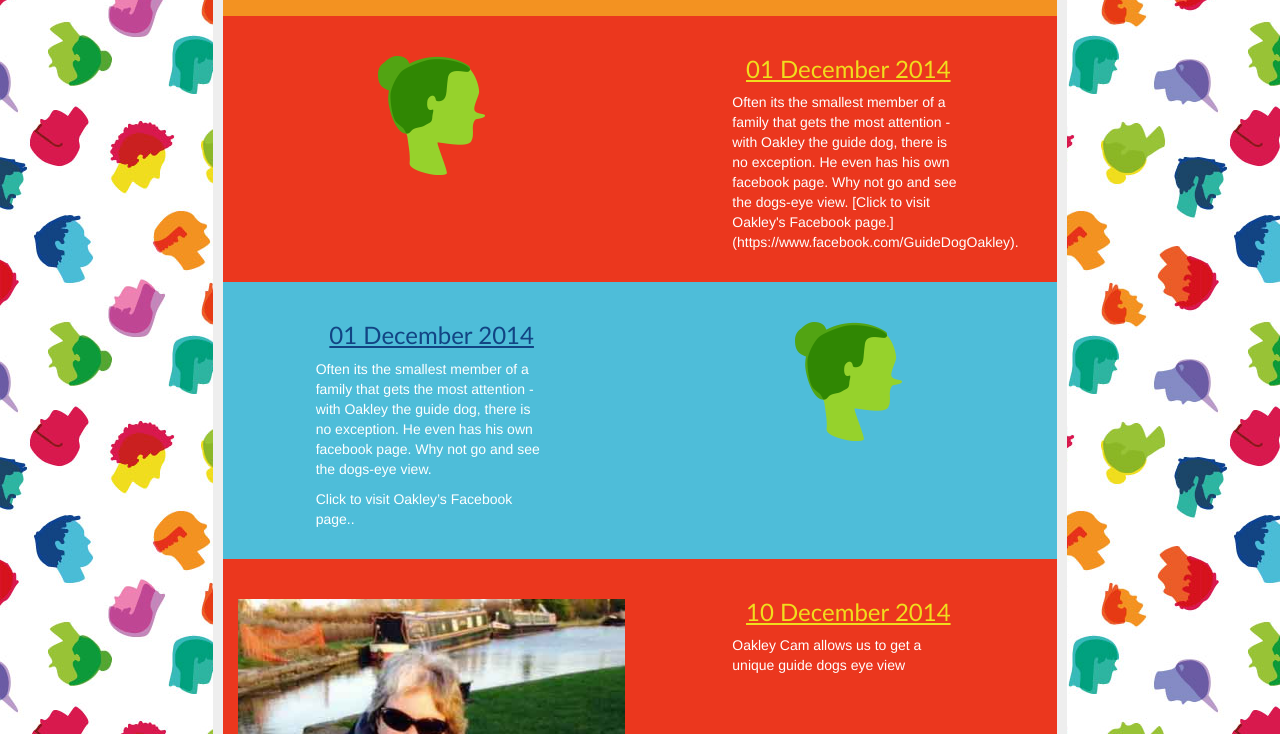
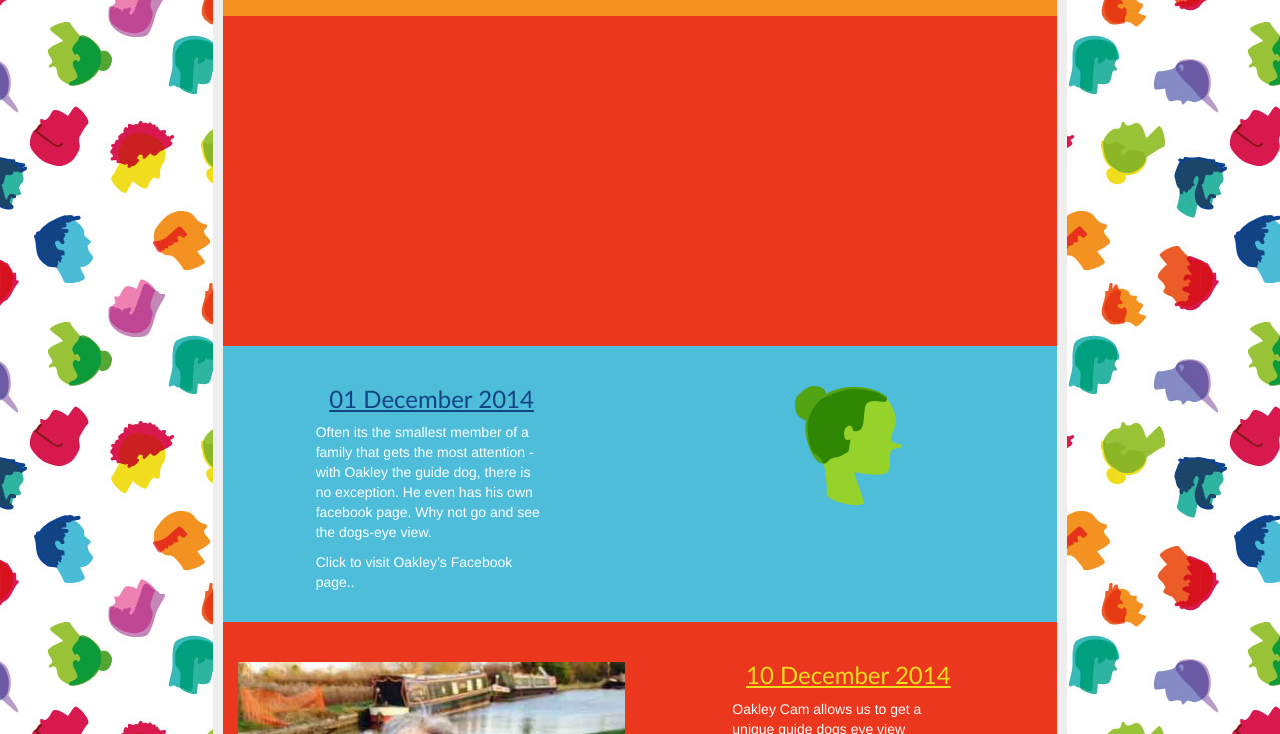
Before and after one commit to big-cat/7-families, a Jekyll site: the page built from _timelines/clarke.markdown, in a window 1280 px wide and 900 px high, scrolled down 388 px, cut to the strip 166-900 px from the top of the window. Built offline with Jekyll 4.4.1, drawn with Linux system fonts in a browser that asks for light colours.

Commit message:
Updated Clarke

```diff
--- a/_timelines/clarke.markdown
+++ b/_timelines/clarke.markdown
@@ -8,13 +8,7 @@ event:
     bricks and mortar for a house boat and guide dog Oakley.'
   image:
   video: https://www.youtube.com/embed/lgbjJ20rq0Q
-- date: 2014-12-01 00:00:00.000000000 Z
-  text: |-
-    Often its the smallest member of a family that gets the most attention - with Oakley the guide dog, there is no exception. He even has his own facebook page. Why not go and see the dogs-eye view.
-
-    [Click to visit Oakley's Facebook page.](https://www.facebook.com/GuideDogOakley).
-  image: "/uploads/img_placeholder-clarke-family.png"
-  video:
+-
 - date: 2014-12-01 00:00:00.000000000 Z
   text: |-
     Often its the smallest member of a family that gets the most attention - with Oakley the guide dog, there is no exception. He even has his own facebook page. Why not go and see the dogs-eye view.
```
